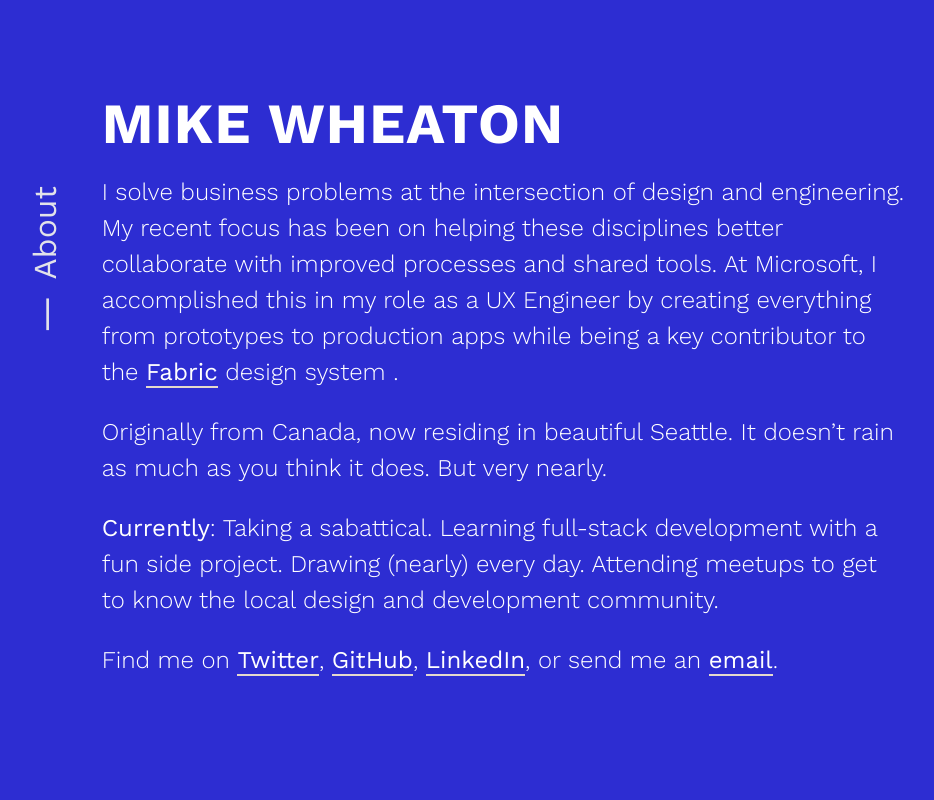
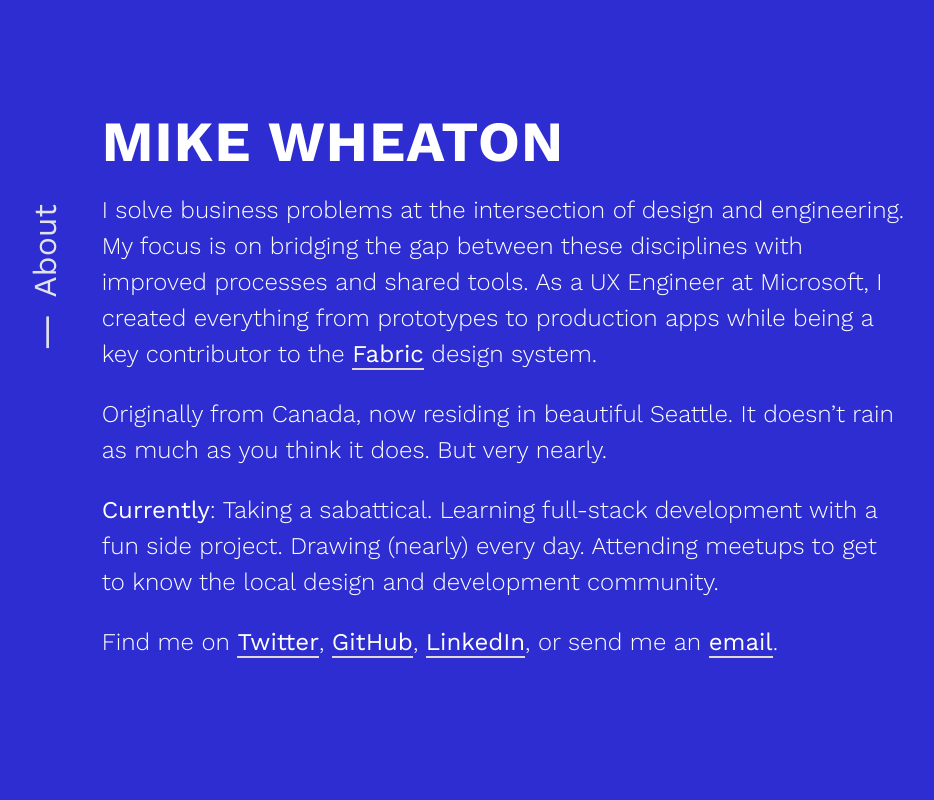
Before and after one commit to mikewheaton/wheaton.dev, a Gatsby site: page / in a window 1280 px wide. Shown: the top 800 px of the page, without its empty margins (137-1071 px from the left). Built offline with nearby package versions, Linux system fonts and the light colour scheme; Gatsby itself is replaced by a stand-in of ours.

Commit message:
Minor text edits (#29)

```diff
--- a/src/components/About/About.js
+++ b/src/components/About/About.js
@@ -77,13 +77,12 @@ const About = () => (
       <Text>
         <p>
           I solve business problems at the intersection of design and
-          engineering. My recent focus has been on helping these disciplines
-          better collaborate with improved processes and shared tools. At
-          Microsoft, I accomplished this in my role as a UX Engineer by creating
-          everything from prototypes to production apps while being a key
-          contributor to the{' '}
+          engineering. My focus is on bridging the gap between these disciplines
+          with improved processes and shared tools. As a UX Engineer at
+          Microsoft, I created everything from prototypes to production apps
+          while being a key contributor to the{' '}
           <a href="https://developer.microsoft.com/en-us/fabric">Fabric</a>{' '}
-          design system .
+          design system.
         </p>
         <p>
           Originally from Canada, now residing in beautiful Seattle. It
```
